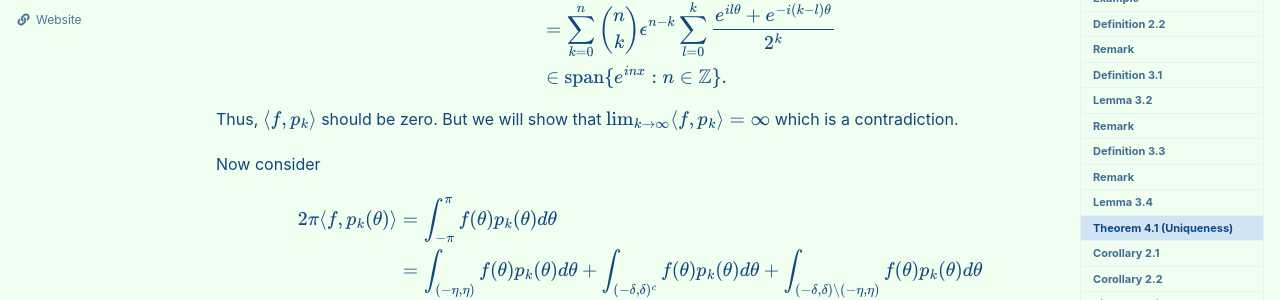
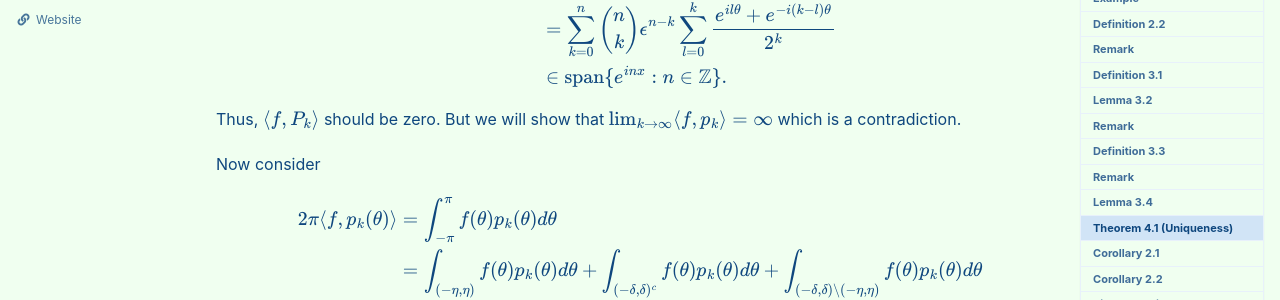
Before and after one commit to seanie12/blog, a Jekyll site: the page built from _posts/2023-02-01-Fourier-series.md, in a window 1280 px wide and 900 px high, scrolled down 6024 px. Shown: the part 154-454 px from the top of the window. Built offline with Jekyll 4.4.1, drawn with Linux system fonts in a browser that asks for light colours; cached includes are drawn as plain includes; formulas are drawn with MathJax 3.

```diff
--- a/_posts/2023-02-01-Fourier-series.md
+++ b/_posts/2023-02-01-Fourier-series.md
@@ -289,7 +289,7 @@ $$
 \end{align*}
 $$
 
-Thus, $\langle f, p_k\rangle$ should be zero. But we will show that $\lim_{k\to\infty}\langle f, p_k\rangle =\infty$ which is a contradiction.
+Thus, $\langle f, P_k\rangle$ should be zero. But we will show that $\lim_{k\to\infty}\langle f, p_k\rangle =\infty$ which is a contradiction.
 
 Now consider
 
```
